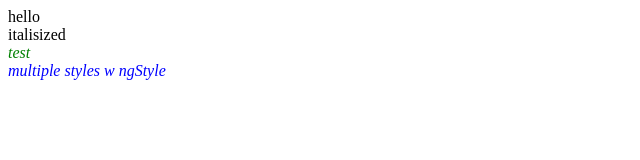
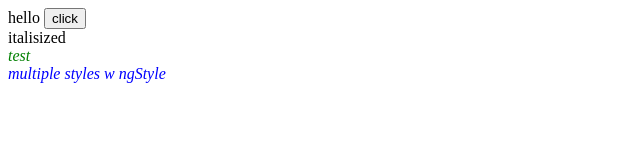
Before and after one commit to chapeI/soe, an Angular app: page / in a window 1280 px wide. Shown: the top 160 px of the page, without its empty margins (0-640 px from the left). Built offline with nearby package versions, Linux system fonts and the light colour scheme.

Commit message:
button (event)=hello()
dom to class

```diff
--- a/src/app/learning/learning.component.ts
+++ b/src/app/learning/learning.component.ts
@@ -3,6 +3,7 @@ import { Component, OnInit } from '@angular/core';
 @Component({
   selector: 'app-learning',
   template: `
+    <button (click)="hello()">click</button>
     <div [class.text-danger]="error">italisized</div>
     <div [ngClass]="y">test</div>
     <div [ngStyle]="x">multiple styles w ngStyle</div>
@@ -39,4 +40,7 @@ export class LearningComponent implements OnInit {
   ngOnInit(): void {
   }
 
+  hello() {
+    console.log('hi');
+  }
 }
```
